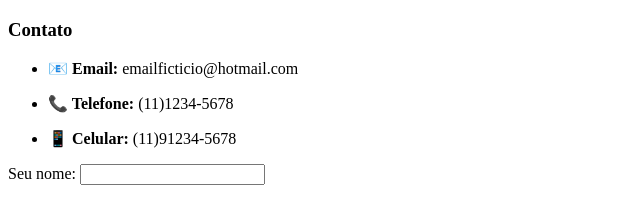
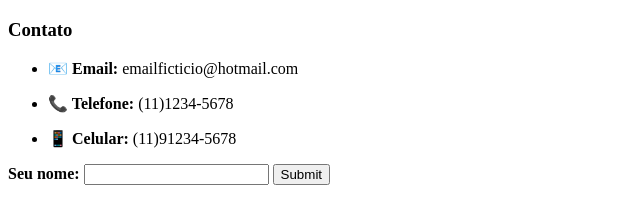
Before and after one commit to alanangeli/personal-site, a plain HTML site: page contato.html in a window 1280 px wide. Shown: the whole page, without its empty margins (0-640 px from the left). Drawn offline with Linux system fonts and the light colour scheme.

Commit message:
Update contato.html

```diff
--- a/contato.html
+++ b/contato.html
@@ -13,8 +13,9 @@
         </ul>
 
         <form class="" action="index.html" method="post">
-            <label>Seu nome:</label>
-            <input type="" name="" value="">
+            <label><strong>Seu nome:</strong></label>
+            <input type="text" name="" value="">
+            <input type="submit" name="">
         </form>
     </body>
 
```
